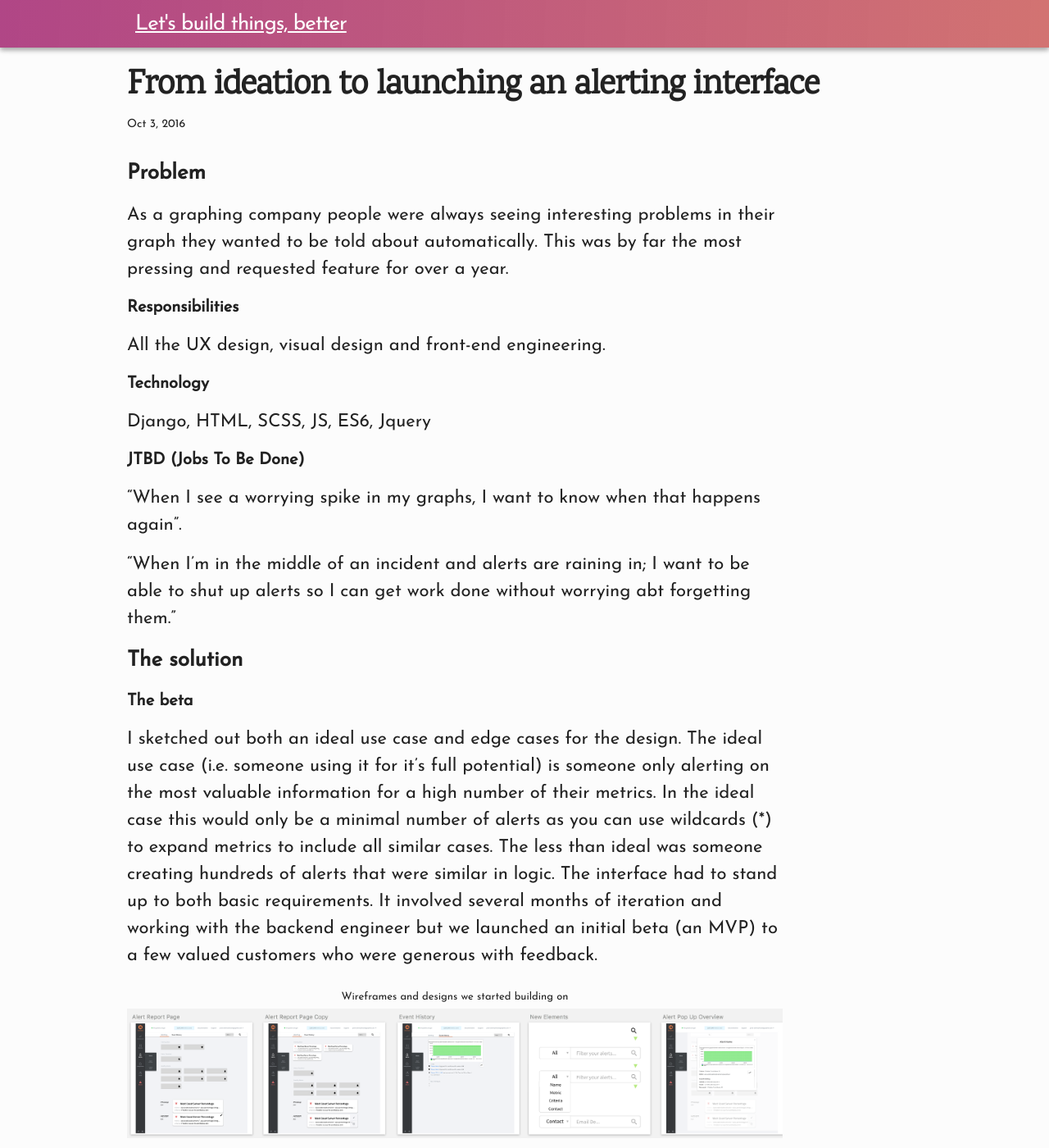
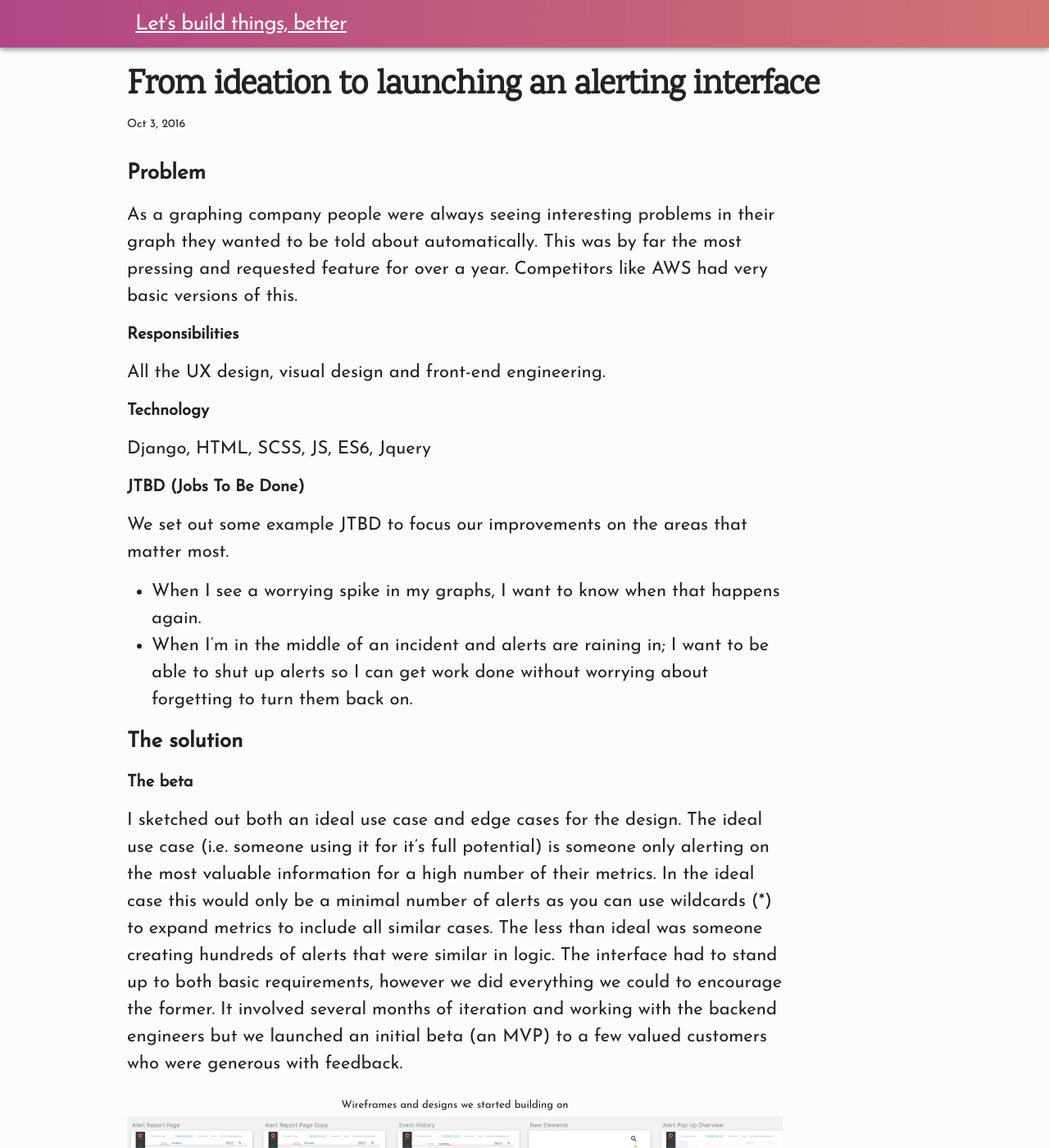
Before and after one commit to conoramurphy-zz/conoramurphy.github.io, a Jekyll site: the page built from _posts/2016-04-10-an-alerting-interface.markdown, in a window 1280 px wide and 1400 px high. Shown: the whole window at 82% size. Built offline with Jekyll 4.4.1, drawn with Linux system fonts in a browser that asks for light colours; some of the changed text lies outside the part shown.

Commit message:
some tweaks and fixes

```diff
--- a/_includes/thoughts.html
+++ b/_includes/thoughts.html
@@ -24,7 +24,7 @@
     <li class="flex-padder"></li>
 
     <div class="centre-contents">
-      <h2 class="section-title" id="Portfolio">Thoughts on Product Development</h2>
+      <h2 class="section-title" id="Writing">Thoughts on Product Development</h2>
     </div>
 
     <a href="https://medium.com/@aguycalledconor/the-most-effective-1-in-product-development-d66878d9d2c5#.d69i3ga9g">
--- a/_posts/2016-04-10-an-alerting-interface.markdown
+++ b/_posts/2016-04-10-an-alerting-interface.markdown
@@ -7,7 +7,7 @@
 ---
 ### Problem
 
-As a graphing company people were always seeing interesting problems in their graph they wanted to be told about automatically. This was by far the most pressing and requested feature for over a year.
+As a graphing company people were always seeing interesting problems in their graph they wanted to be told about automatically. This was by far the most pressing and requested feature for over a year. Competitors like AWS had very basic versions of this.
 
 #### Responsibilities
 
@@ -19,15 +19,16 @@
 
 #### JTBD (Jobs To Be Done)
 
-"When I see a worrying spike in my graphs, I want to know when that happens again".
+We set out some example JTBD to focus our improvements on the areas that matter most.
 
-"When I'm in the middle of an incident and alerts are raining in; I want to be able to shut up alerts so I can get work done without worrying abt forgetting them."
+* When I see a worrying spike in my graphs, I want to know when that happens again.
+* When I'm in the middle of an incident and alerts are raining in; I want to be able to shut up alerts so I can get work done without worrying about forgetting to turn them back on.
 
 ### The solution
 
 #### The beta
 
-I sketched out both an ideal use case and edge cases for the design. The ideal use case (i.e. someone using it for it's full potential) is someone only alerting on the most valuable information for a high number of their metrics. In the ideal case this would only be a minimal number of alerts as you can use wildcards (\*) to expand metrics to include all similar cases. The less than ideal was someone creating hundreds of alerts that were similar in logic. The interface had to stand up to both basic requirements. It involved several months of iteration and working with the backend engineer but we launched an initial beta (an MVP) to a few valued customers who were generous with feedback.
+I sketched out both an ideal use case and edge cases for the design. The ideal use case (i.e. someone using it for it's full potential) is someone only alerting on the most valuable information for a high number of their metrics. In the ideal case this would only be a minimal number of alerts as you can use wildcards (\*) to expand metrics to include all similar cases. The less than ideal was someone creating hundreds of alerts that were similar in logic. The interface had to stand up to both basic requirements, however we did everything we could to encourage the former. It involved several months of iteration and working with the backend engineers but we launched an initial beta (an MVP) to a few valued customers who were generous with feedback.
 
 <div class="centre-contents">
   <span class="img-title">Wireframes and designs we started building on</span>
@@ -44,9 +45,9 @@
 </div>
 ![Designing out a "Sentence Building" Alert UI 2]({{ site.baseurl }}/assets/alertConversationUI2.png)
 
-#### The refinement
+#### The refinement and moving beyond a beta
 
-We set a refinement point for 2 months after the Alerting Beta release. At this point I re-analysed any feedback and testing we'd solicited off willing customers and analysed what type of Alerts were actually being used. The feedback was mainly usability tweaks which we duly took on board and implemented if they aligned with other use cases. In analysing what companies actually used it turned out that well over 80% of the alerts created were a simple "above a threshold" alert.
+2 months after the Alerting Beta we reached the point to refine what we had. I re-analysed any feedback and testing we'd solicited off willing customers and analysed what type of Alerts were actually being used. The feedback was mainly usability tweaks which we duly took on board and implemented if they aligned with other use cases. In analysing what companies actually used their alerts for it turned out that well over 80% of the alerts created were a simple "above a threshold" alert.
 
 This allowed us to both integrate the usability information and focus the form on the top use cases, i.e. include defaults where for most fields would be left untouched 80% of the time.
 
@@ -64,13 +65,15 @@
 
 #### Helping users to actually use our alerting funcitonality
 
-A few big customers relied on this quite quickly, but strangely enough there was not a lot of mid level usage (i.e. people using it for 4-10 critical alerts, what we considered it most useful for). It was a top level menu item, everyone was included in the mail campaigns for it and it was included in everyone's payment plans and it was bloody useful, so why weren't they using it! So the And the product became more reliable, more usable and more beautiful, but the usage never changed. People just weren't setting up that first alert. Eventually we paused improving the alerting interface and we fixed this bigger issue by tackling... the home-screen.
+A few big customers relied on alerting quite quickly, but there was not a lot of mid level usage (i.e. people using it for 4-10 critical alerts, what we considered it most useful for). It was a top level menu item, everyone was included in the mail campaigns for it and it was included in everyone's payment plans and it was bloody useful, so why weren't they using it? So as the product became more reliable, more usable and more beautiful, but the usage never changed. People just weren't setting up that first alert.
 
-The home screen for our app was always a stop off until you launched Grafana for 99% of use cases. And under that confused purpose it was a jumble of bits and bobs of the admin interface. So, in a bid to just get something tested quickly, I knocked up a a few dozen quick iterations for new concept for a home screen. The top row of this is now focused on informing them what they had paid for and used.
+Eventually we paused improving the alerting interface and we fixed this bigger issue by tackling... the home-screen.
+
+The home screen for our app was always a stop off until you launched the app for 99% of use cases. And under that confused purpose it was a jumble of bits and bobs of the admin interface. So, in a bid to just get something tested quickly, I knocked up a a few dozen quick iterations for new concept for a home screen. The top row of the homescreen is now focused on informing them what they have paid for and used.
 
 <div class="centre-contents">
   <span class="img-title">Home screen row showing what you've used as part of your subscription</span>
 </div>
 ![Homescreen Row Showing What You've Used]({{ site.baseurl }}/assets/alertHomeScreen.png)
 
-After this few days of work, in a matter of a few weeks there was an increase from a few big customers to nearer 50-100 medium customers  using the feature properly as well.
+In a matter of a few weeks there was an increase from a few big customers to nearer 50-100 medium customers using the feature properly as well. So the homescreen alterations stayed and refined further.
--- a/_sass/_base.scss
+++ b/_sass/_base.scss
@@ -34,7 +34,7 @@
     &.body-blog {
         background: #fcfcfc;
 
-        p, span {
+        p, span, ul, li {
             color: $base-dark-color;
         }
     }
```
